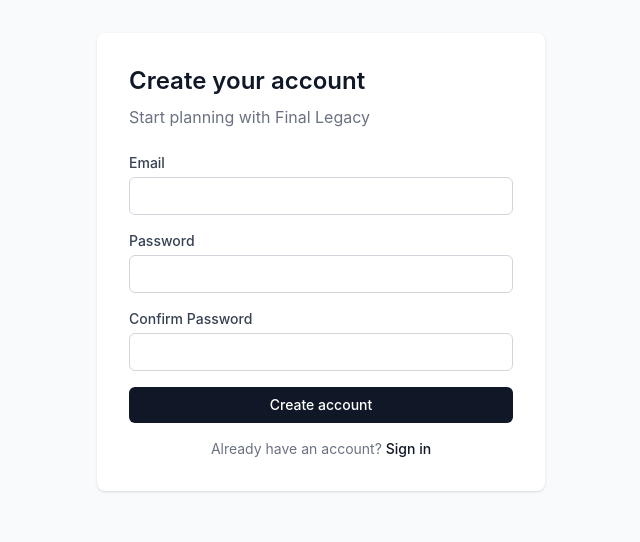
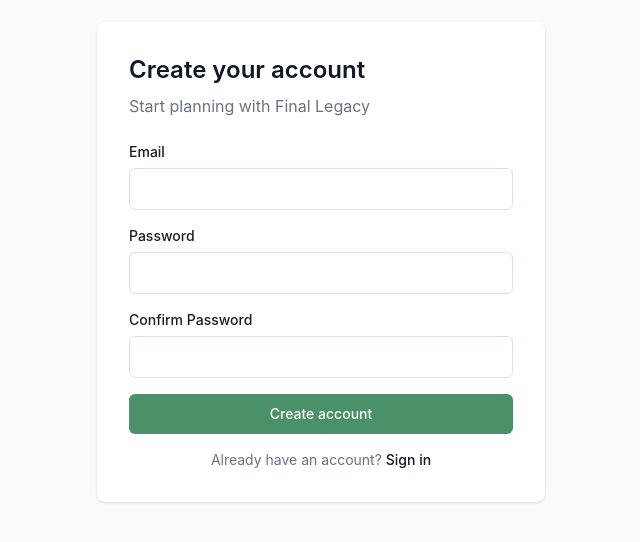
Before and after one commit to ashleyangeliquemoss/final-legacy, a Next.js app: page /signup in a window 1280 px wide. Shown: the part 138-680 px from the top of the page, without its empty margins (319-959 px from the left). Built offline with nearby package versions, Linux system fonts and the light colour scheme; no server answers.

Commit message:
feat: global CSS design system with green palette

```diff
--- a/src/app/globals.css
+++ b/src/app/globals.css
@@ -3,13 +3,17 @@
 :root {
   --background: #f8f6f1;
   --surface: #ffffff;
-  --primary: #1a3d2b;
-  --primary-hover: #142e20;
+  --primary: #4a9068;
+  --primary-hover: #3a7d5a;
   --accent: #7a9e7e;
   --text-primary: #1c1c1c;
   --text-secondary: #6b7280;
   --border: #e5e0d8;
   --error: #c0392b;
+}
+
+* {
+  box-sizing: border-box;
 }
 
 body {
@@ -21,8 +25,82 @@
 input, textarea, select {
   color: var(--text-primary);
   background-color: var(--surface);
+  border: 1px solid var(--border);
+  border-radius: 6px;
+  padding: 10px 12px;
+  font-size: 14px;
+  width: 100%;
+  outline: none;
+  transition: border-color 0.15s;
 }
 
-input::placeholder {
+input:focus, textarea:focus, select:focus {
+  border-color: var(--primary);
+  box-shadow: 0 0 0 2px rgba(74, 144, 104, 0.15);
+}
+
+input::placeholder, textarea::placeholder {
   color: var(--text-secondary);
 }
+
+label {
+  display: block;
+  font-size: 14px;
+  font-weight: 500;
+  color: var(--text-primary);
+  margin-bottom: 6px;
+}
+
+button[type="submit"], .btn-primary {
+  background-color: var(--primary);
+  color: #ffffff;
+  border: none;
+  border-radius: 6px;
+  padding: 10px 20px;
+  font-size: 14px;
+  font-weight: 500;
+  cursor: pointer;
+  width: 100%;
+  transition: background-color 0.15s;
+}
+
+button[type="submit"]:hover, .btn-primary:hover {
+  background-color: var(--primary-hover);
+}
+
+button[type="submit"]:disabled, .btn-primary:disabled {
+  opacity: 0.5;
+  cursor: not-allowed;
+}
+
+.card {
+  background-color: var(--surface);
+  border-radius: 10px;
+  box-shadow: 0 1px 4px rgba(0,0,0,0.08);
+  padding: 32px;
+}
+
+.page-wrapper {
+  min-height: 100vh;
+  background-color: var(--background);
+  display: flex;
+  align-items: center;
+  justify-content: center;
+  padding: 24px 16px;
+}
+
+.error-text {
+  color: var(--error);
+  font-size: 13px;
+  margin-top: 4px;
+}
+
+.link {
+  color: var(--primary);
+  font-weight: 500;
+  text-decoration: none;
+}
+
+.link:hover {
+  text-decoration: underline;
+}
```
